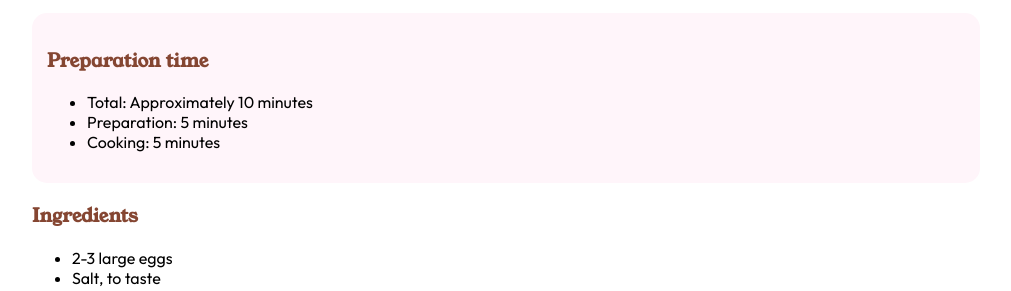
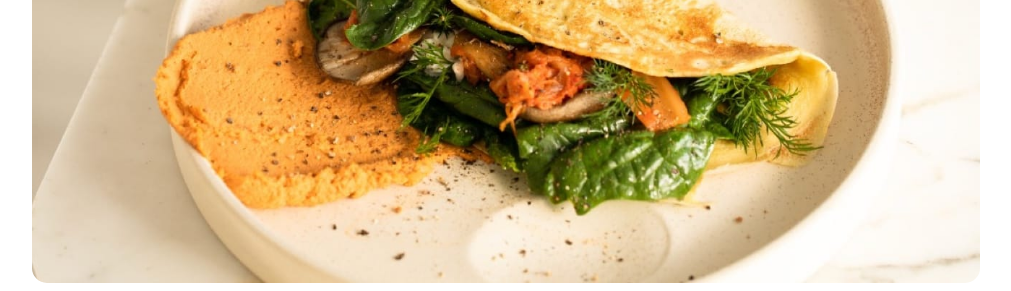
Before and after one commit to A-cel/recipe-page, a plain HTML site: page index.html in a window 1280 px wide. Shown: the part 159-450 px from the top of the page, without its empty margins (134-1145 px from the left). Drawn offline with Linux system fonts and the light colour scheme; the site is published under a folder, as on GitHub Pages, so addresses that start at the root find nothing.

Commit message:
Update index.html

```diff
--- a/index.html
+++ b/index.html
@@ -36,7 +36,7 @@
   <body>
     <div class="image">
       <div class="container">
-        <img src="/assets/images/image-omelette.jpeg" alt="" />
+        <img src="./assets/images/image-omelette.jpeg" alt="" />
       </div>
     </div>
     <div class="main-header">
```
